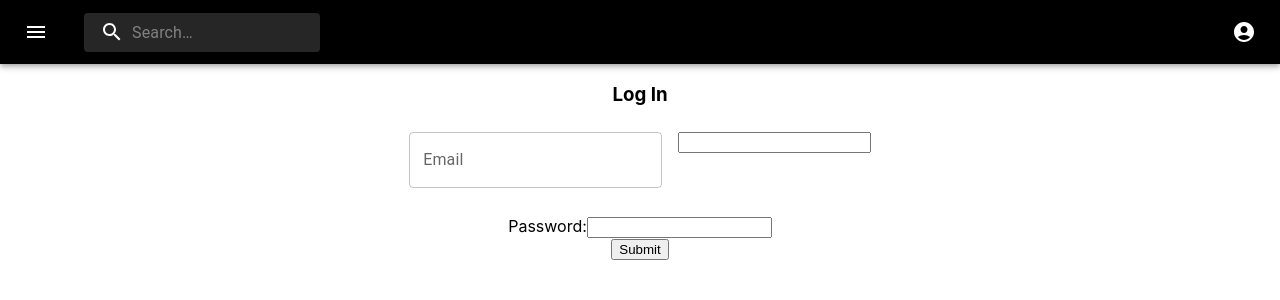
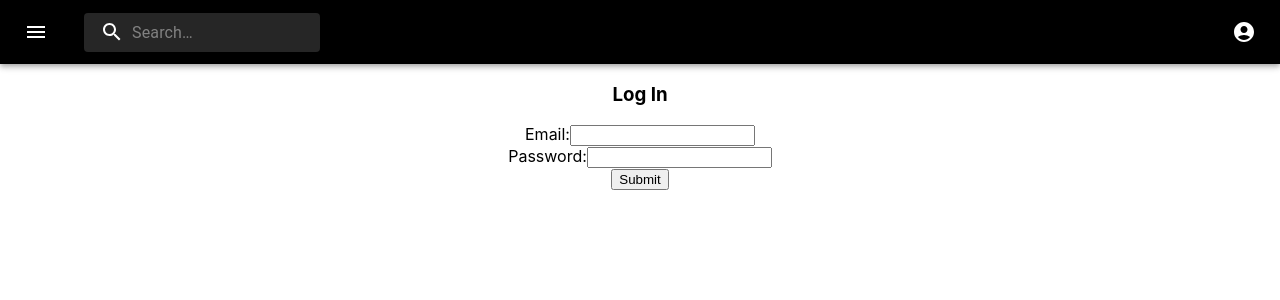
Before and after one commit to Chuanjo/meetup-films-app-client, a React (Create React App) app: page /login in a window 1280 px wide. Shown: the top 300 px of the page. Built offline with nearby package versions, Linux system fonts and the light colour scheme; no server answers.

Commit message:
Add meet up

```diff
--- a/src/components/Navbar.jsx
+++ b/src/components/Navbar.jsx
@@ -123,7 +123,7 @@ function Navbar(props) {
     }
     {isLoggedIn &&
     <MenuItem onClick={handleMenuClose}>
-        <Link to="/signout">Log Out</Link>
+        <Link to="/" onClick={handleLogOut}>Log Out</Link>
       </MenuItem>
     }
 
@@ -238,24 +238,3 @@ function Navbar(props) {
 }
 
 export default Navbar;
-
-{/* <form>
-        <label htmlFor="">Search</label>
-        <input type="text" />
-      </form>
-
-      {
-        isLoggedIn && <button onClick={handleMeetUp}><NavLink to="/meet-up-list">Meet up</NavLink></button>
-      }
-
-      {
-        !isLoggedIn && <button onClick={handleSignIn}><NavLink to="/signin">Sign in</NavLink></button>
-      }
-      {
-        !isLoggedIn && <button onClick={handleLogIn}><NavLink to="/login">Log in</NavLink></button>
-      }
-      {
-        isLoggedIn && <button onClick={handleLogOut}>Log out</button>
-      }
-
-    </div> */}
--- a/src/pages/Profile.jsx
+++ b/src/pages/Profile.jsx
@@ -1,6 +1,11 @@
 import React from 'react'
+import { Link, useParams, useNavigate } from 'react-router-dom'
 
-function Profile() {
+
+function Profile(props) {
+  const { id } = useParams()
+  const hola = 'hola';
+
   return (
     <div>
 
--- a/src/pages/auth/Login.jsx
+++ b/src/pages/auth/Login.jsx
@@ -56,7 +56,7 @@ function Login(props) {
 
       <h3>Log In</h3>
 
-      <form onSubmit={handleSubmit}>
+     {/* <form onSubmit={handleSubmit}>
       <Box
       component="form"
       sx={{
@@ -72,10 +72,17 @@ function Login(props) {
           value={email}
           onChange={(e) => setEmail(e.target.value)}
         />
-    </Box>
+    </Box> */}
 
-        {/* <label htmlFor="email">Email:</label> */}
 
+      <form onSubmit={handleSubmit}>
+        <label htmlFor="email">Email:</label>
+        <input
+          type="text"
+          name="email"
+          value={email}
+          onChange={(e) => setEmail(e.target.value)}
+        />
 
         <br />
 
```
Also changed, not shown: src/components/AddMeetUp.jsx (+85 -5 lines).
